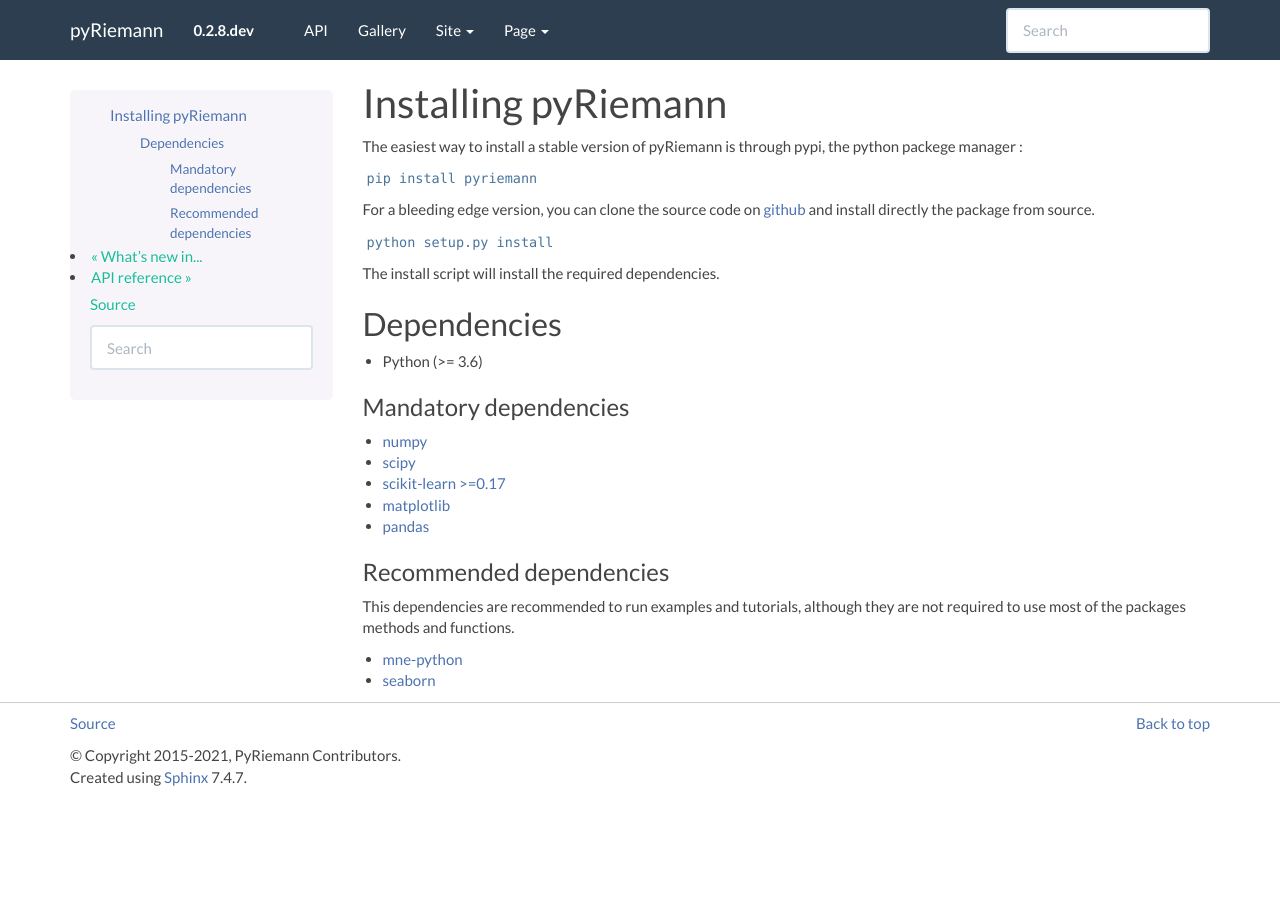
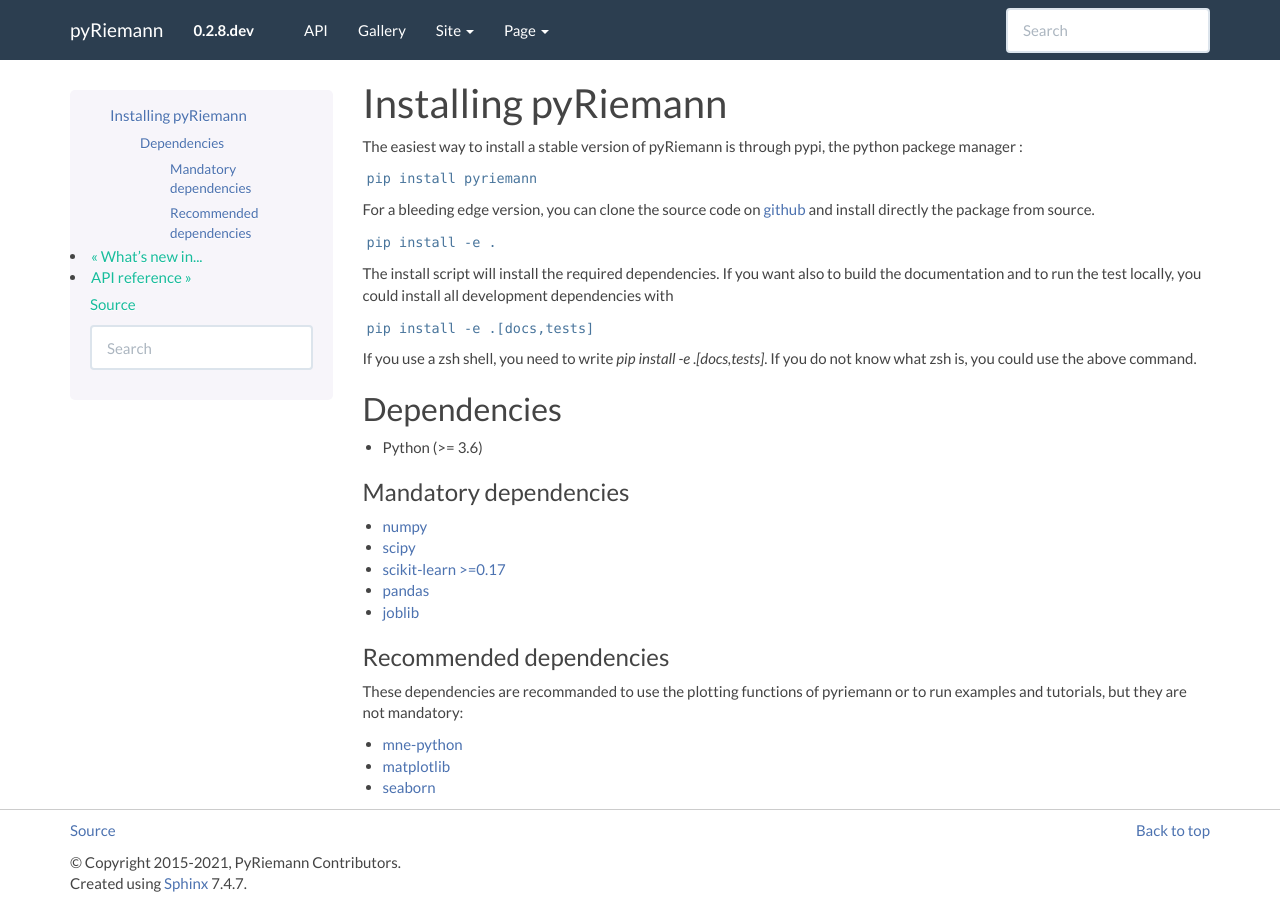
Before and after one commit to pyRiemann/pyRiemann, a Sphinx documentation site: the page built from doc/installing.rst, in a window 1280 px wide. Built offline with Sphinx 7.4.7, drawn with Linux system fonts in a browser that asks for light colours; formulas are drawn with MathJax 3; pages that are not in the unit, such as notebooks, are missing from menus.

Commit message:
update installation recommandation

```diff
--- a/doc/installing.rst
+++ b/doc/installing.rst
@@ -7,11 +7,16 @@
 
 ``pip install pyriemann``
 
-For a bleeding edge version, you can clone the source code on `github <https://github.com/alexandrebarachant/pyRiemann>`__ and install directly the package from source.
+For a bleeding edge version, you can clone the source code on `github <https://github.com/pyRiemann/pyRiemann>`__ and install directly the package from source.
 
-``python setup.py install``
+``pip install -e .``
 
-The install script will install the required dependencies.
+The install script will install the required dependencies. If you want also to build the documentation and to run the test locally, you could install all development dependencies with
+
+``pip install -e .[docs,tests]``
+
+If you use a zsh shell, you need to write `pip install -e .\[docs,tests\]`. If you do not know what zsh is, you could use the above command.
+
 
 Dependencies
 ~~~~~~~~~~~~
@@ -27,14 +32,17 @@
 
 -  `scikit-learn >=0.17 <http://scikit-learn.org/>`__
 
--  `matplotlib <matplotlib.sourceforge.net>`__
+-  `pandas <http://pandas.pydata.org/>`__
 
--  `pandas <http://pandas.pydata.org/>`__
+-  `joblib <https://joblib.readthedocs.io/>`__
+
 
 Recommended dependencies
 ^^^^^^^^^^^^^^^^^^^^^^^^
-This dependencies are recommended to run examples and tutorials, although they are not required to use most of the packages methods and functions.
+These dependencies are recommanded to use the plotting functions of pyriemann or to run examples and tutorials, but they are not mandatory:
 
 - `mne-python <http://mne-tools.github.io/>`__
 
-- `seaborn <http://stanford.edu/~mwaskom/software/seaborn/index.html/>`__
+-  `matplotlib <https://matplotlib.org/>`__
+
+-  `seaborn <https://seaborn.pydata.org>`__
```
